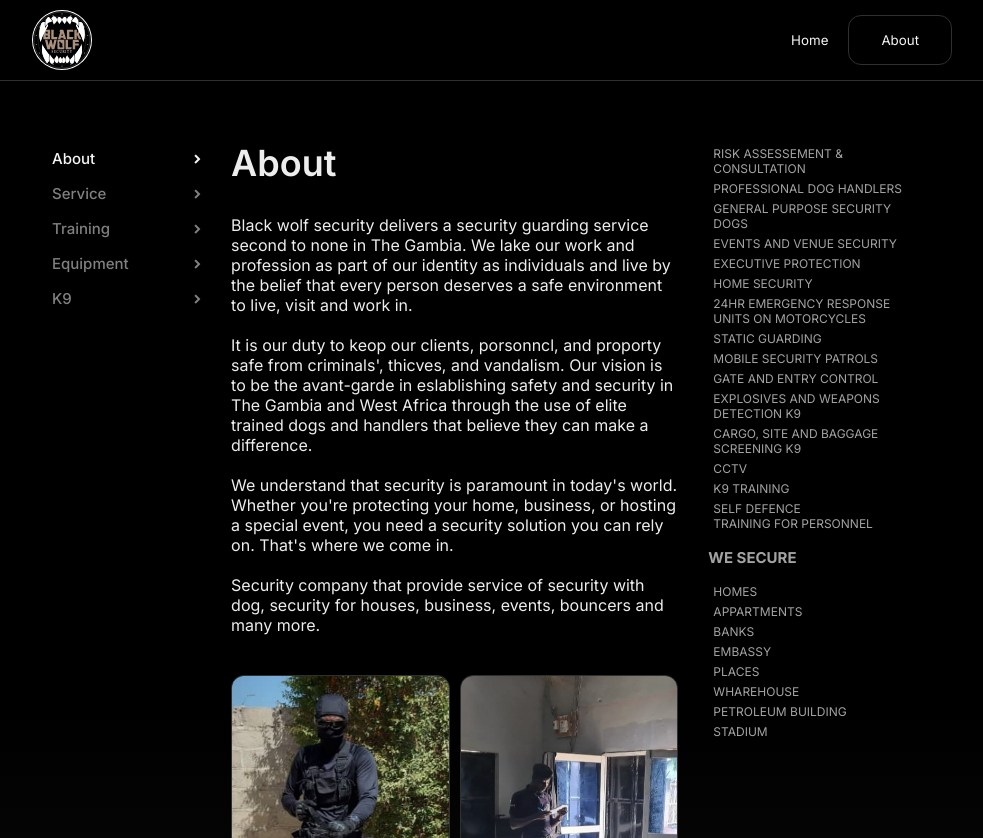
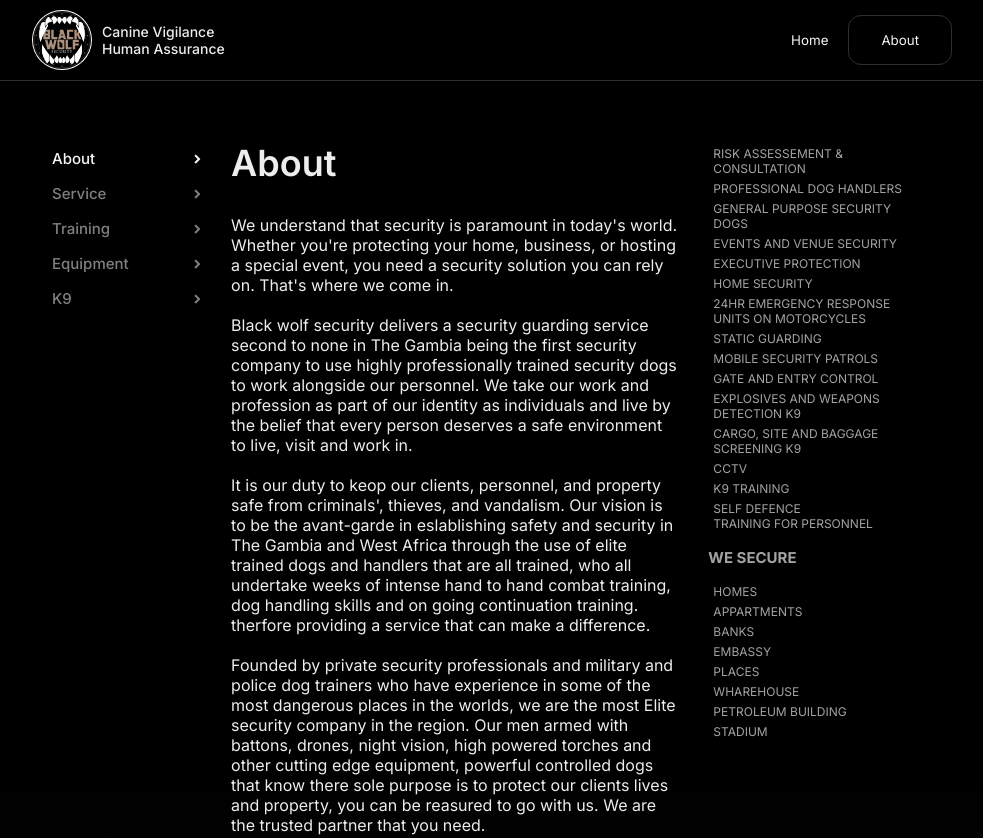
Before and after one commit to patDev04/BlackWolfSecurity, a website with bundled scripts: page about.html in a window 1280 px wide. Shown: the top 838 px of the page, without its empty margins (148-1131 px from the left). Built offline with nearby package versions, Linux system fonts and the light colour scheme.

Commit message:
slogan change

```diff
--- a/about.html
+++ b/about.html
@@ -34,25 +34,36 @@
           <div class="tabcontent active">
             <p class="tab-header">About</p>
             <p class="tab-content">
-              Black wolf security delivers a security guarding service second to
-              none in The Gambia. We lake our work and profession as part of our
-              identity as individuals and live by the belief that every person
-              deserves a safe environment to live, visit and work in.
-              <br /><br />
-              It is our duty to keop our clients, porsonncl, and proporty safe
-              from criminals', thicves, and vandalism. Our vision is to be the
-              avant-garde in eslablishing safety and security in The Gambia and
-              West Africa through the use of elite trained dogs and handlers
-              that believe they can make a difference.
-              <br />
-              <br />
               We understand that security is paramount in today's world. Whether
               you're protecting your home, business, or hosting a special event,
               you need a security solution you can rely on. That's where we come
               in.
               <br /><br />
-              Security company that provide service of security with dog,
-              security for houses, business, events, bouncers and many more.
+              Black wolf security delivers a security guarding service second to
+              none in The Gambia being the first security company to use highly
+              professionally trained security dogs to work alongside our
+              personnel. We take our work and profession as part of our identity
+              as individuals and live by the belief that every person deserves a
+              safe environment to live, visit and work in.
+              <br /><br />
+              It is our duty to keop our clients, personnel, and property safe
+              from criminals', thieves, and vandalism. Our vision is to be the
+              avant-garde in eslablishing safety and security in The Gambia and
+              West Africa through the use of elite trained dogs and handlers
+              that are all trained, who all undertake weeks of intense hand to
+              hand combat training, dog handling skills and on going
+              continuation training. therfore providing a service that can make
+              a difference.
+              <br />
+              <br />
+              Founded by private security professionals and military and police
+              dog trainers who have experience in some of the most dangerous
+              places in the worlds, we are the most Elite security company in
+              the region. Our men armed with battons, drones, night vision, high
+              powered torches and other cutting edge equipment, powerful
+              controlled dogs that know there sole purpose is to protect our
+              clients lives and property, you can be reasured to go with us. We
+              are the trusted partner that you need.
             </p>
           </div>
           <div class="tabcontent">
--- a/css/styles.css
+++ b/css/styles.css
@@ -141,6 +141,12 @@
   background-color: rgb(10, 10, 10);
 }
 
+.logo-container {
+  display: flex;
+  align-items: center;
+  column-gap: 10px;
+}
+
 .nav-logo {
   width: 6rem;
 }
@@ -278,7 +284,6 @@
   width: 100%;
   height: 40rem;
   object-fit: cover;
-  /* object-position: top; */
 }
 
 /* -------about-page--------- */
@@ -390,6 +395,11 @@
 
 .footer-box {
   max-width: 35rem;
+}
+
+.footer-slogan {
+  font-size: 14px;
+  font-weight: 500;
 }
 
 .footer-logo-wrapper {
--- a/js/footer.js
+++ b/js/footer.js
@@ -9,9 +9,7 @@
                     <div class="footer-box">
                         <div class="footer-logo-wrapper">
                         <img src="./images/LOGO.svg" alt="footer-logo" class="nav-logo" />
-                        <p class="footer-text">
-                            lorem ipusm hys lksy aysdu kfifo liy aty bhaftr kifyr lovnv
-                        </p>
+                        <p class="footer-slogan">Canine Vigilance, Human Assurance</p>
                         </div>
                     </div>
 
--- a/js/navbar.js
+++ b/js/navbar.js
@@ -6,7 +6,10 @@
     <nav>
         <main>
             <div class='nav'>
+            <div class="logo-container">
                 <a href='./index.html'><img src="./images/LOGO.svg" alt="footer-logo" class="nav-logo" /></a>
+                <p class="footer-slogan">Canine Vigilance </br> Human Assurance</p>
+            </div>
                 <div class="nav-item">
                     <button><a href="./index.html">Home</a></button>
                     <button class="nav-link"><a href="./about.html">About</a></button>
```
Also changed, not shown: index.html (+6 -7 lines).
